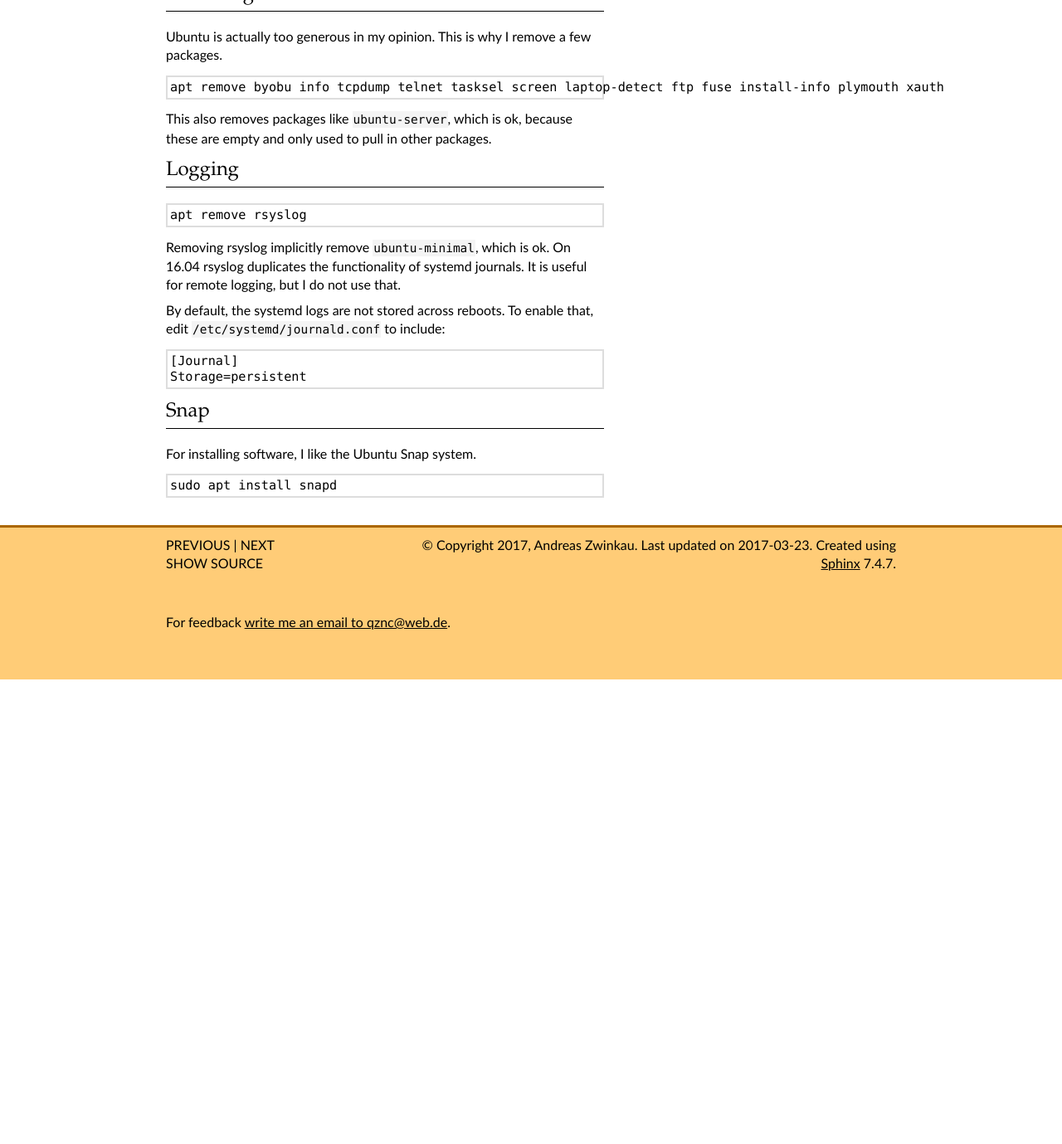
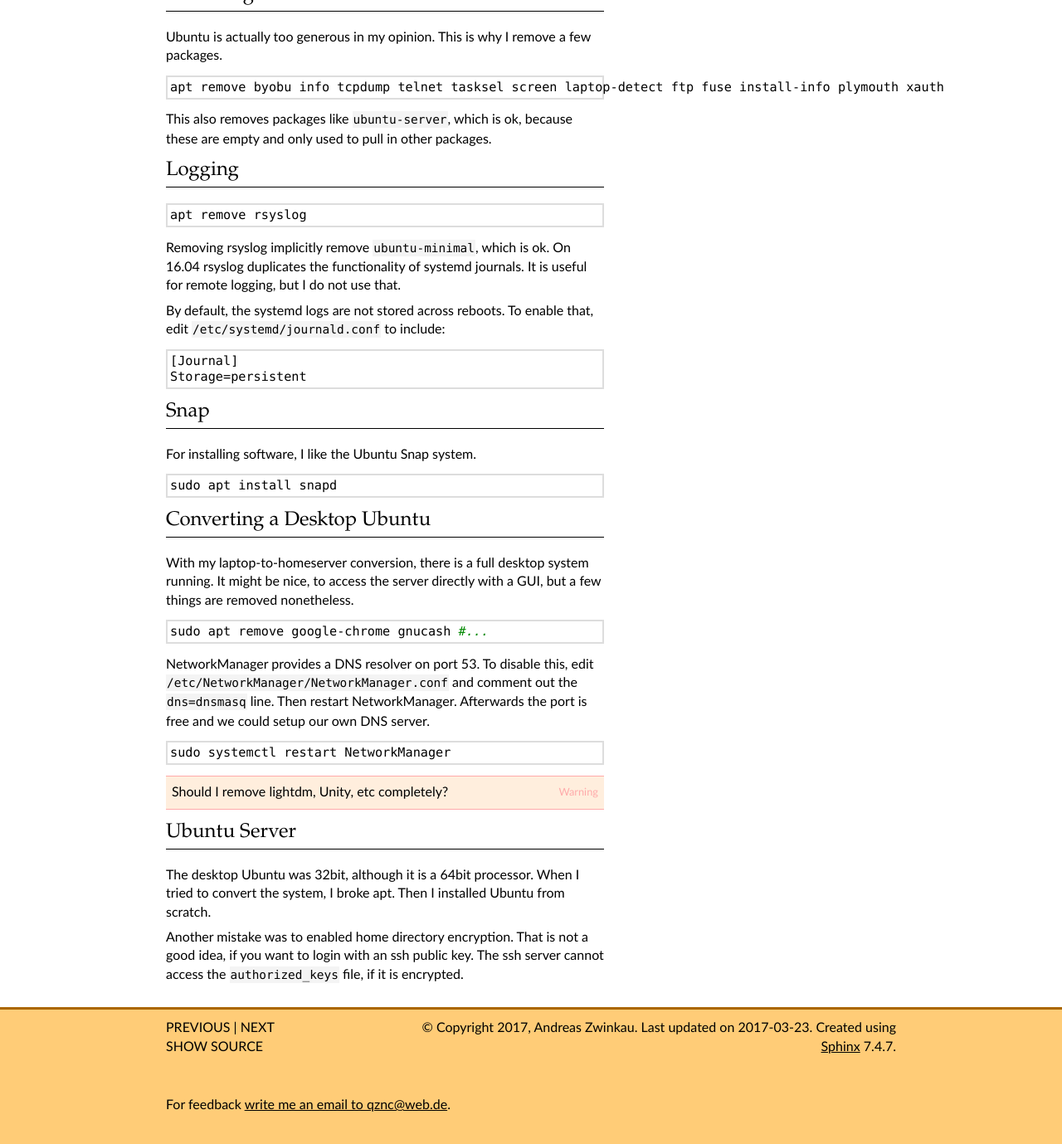
Before and after one commit to qznc/my-homeserver, a Sphinx documentation site: the page built from source/os.rst, in a window 1280 px wide and 1400 px high, scrolled down 2321 px. Shown: the top 1379 px of the window at 83% size. Built offline with Sphinx 7.4.7, drawn with Linux system fonts in a browser that asks for light colours; before the commit the page ends 3140 px from its top, so only the background shows below that; some of the changed text lies outside the part shown.

Commit message:
Installed Ubuntu server

```diff
--- a/source/os.rst
+++ b/source/os.rst
@@ -205,3 +205,47 @@ I like the Ubuntu Snap system.
 .. code:: sh
 
    sudo apt install snapd
+
+Converting a Desktop Ubuntu
+---------------------------
+
+With my laptop-to-homeserver conversion,
+there is a full desktop system running.
+It might be nice,
+to access the server directly with a GUI,
+but a few things are removed nonetheless.
+
+.. code:: sh
+
+   sudo apt remove google-chrome gnucash #...
+
+NetworkManager provides a DNS resolver on port 53.
+To disable this,
+edit ``/etc/NetworkManager/NetworkManager.conf``
+and comment out the ``dns=dnsmasq`` line.
+Then restart NetworkManager.
+Afterwards the port is free and
+we could setup our own DNS server.
+
+.. code:: sh
+
+   sudo systemctl restart NetworkManager
+
+.. warning::
+
+   Should I remove lightdm, Unity, etc completely?
+
+Ubuntu Server
+-------------
+
+The desktop Ubuntu was 32bit,
+although it is a 64bit processor.
+When I tried to convert the system,
+I broke apt.
+Then I installed Ubuntu from scratch.
+
+Another mistake was to enabled home directory encryption.
+That is not a good idea,
+if you want to login with an ssh public key.
+The ssh server cannot access the ``authorized_keys`` file,
+if it is encrypted.
```
